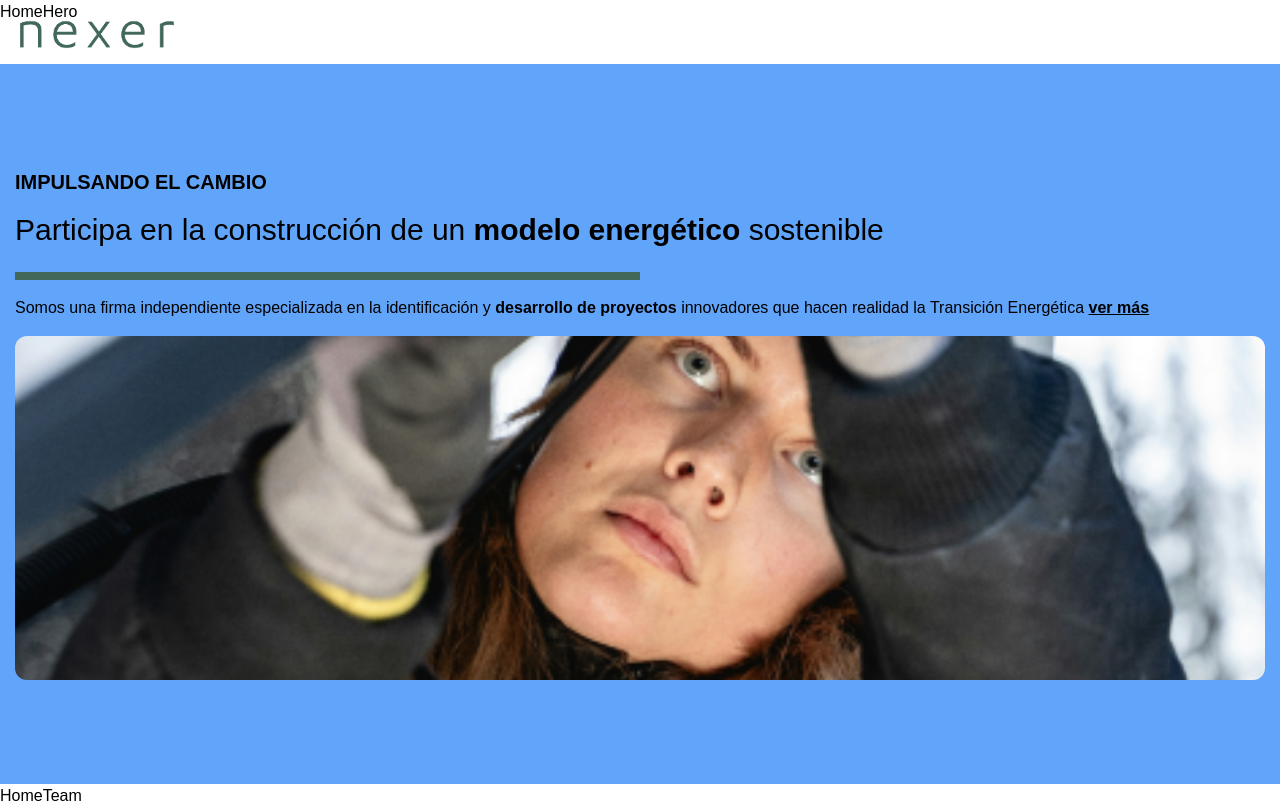
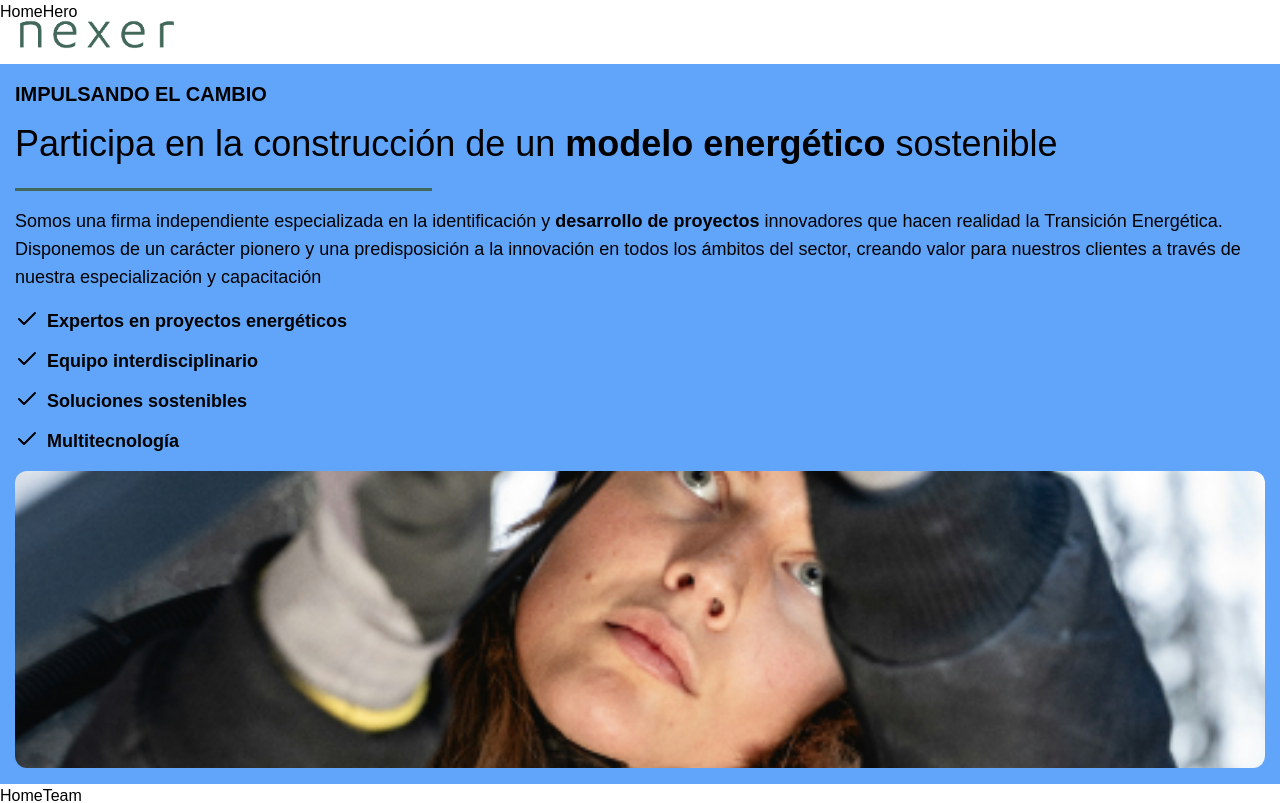
Before and after one commit to Lindapazw/nexer, a Next.js app: page / in a window 1280 px wide. Shown: the top 803 px of the page. Built offline with nearby package versions, Linux system fonts and the light colour scheme.

Commit message:
feat: text and image for about section

```diff
--- a/src/app/_components/about.tsx
+++ b/src/app/_components/about.tsx
@@ -1,21 +1,55 @@
+"use client";
+import { Check } from "lucide-react";
 import Image from "next/image";
 
 const HomeAbout = () => {
   return (
-    <section className="container h-[90vh] bg-blue-400 flex flex-col justify-center items-start py-4">
+    <section className="container mx-auto h-[90vh] bg-blue-400 flex flex-col justify-center items-start py-4">
       <h3 className="h3">IMPULSANDO EL CAMBIO</h3>
       <h2 className="h2">
         Participa en la construcción de un{" "}
         <span className="span">modelo energético </span>
         sostenible
       </h2>
-      <div className="w-1/2 bg-accent h-2"></div>
-      <p className="p py-4">
-        Somos una firma independiente especializada en la identificación y
-        <span className="span"> desarrollo de proyectos </span> innovadores que
-        hacen realidad la Transición Energética{" "}
-        <span className="span underline">ver más</span>
-      </p>
+      <div className="w-1/3 bg-accent h-1"></div>
+      <div className="lg:hidden">
+        <p className="p py-4">
+          Somos una firma independiente especializada en la identificación y
+          <span className="span"> desarrollo de proyectos </span> innovadores
+          que hacen realidad la Transición Energética{" "}
+          <span className="span underline">ver más</span>
+        </p>
+      </div>
+
+      <div className="hidden lg:block">
+        <p className="p py-4">
+          Somos una firma independiente especializada en la identificación y
+          <span className="span"> desarrollo de proyectos </span> innovadores
+          que hacen realidad la Transición Energética. Disponemos de un carácter
+          pionero y una predisposición a la innovación en todos los ámbitos del
+          sector, creando valor para nuestros clientes a través de nuestra
+          especialización y capacitación
+        </p>
+
+        <ol className="flex flex-col gap-3 mb-4 p">
+          <li className="span flex gap-2">
+            <Check />
+            <p>Expertos en proyectos energéticos</p>
+          </li>
+          <li className="span flex gap-2">
+            <Check />
+            <p>Equipo interdisciplinario </p>
+          </li>
+          <li className="span flex gap-2">
+            <Check />
+            <p>Soluciones sostenibles</p>
+          </li>
+          <li className="span flex gap-2">
+            <Check />
+            <p>Multitecnología</p>
+          </li>
+        </ol>
+      </div>
 
       <div className="relative w-full h-[50%]">
         <Image
--- a/src/app/globals.css
+++ b/src/app/globals.css
@@ -70,13 +70,13 @@ body {
     @apply bg-body text-primary;
   }
   .p {
-    @apply text-primary font-normal text-base;
+    @apply text-primary font-normal text-base lg:text-lg;
   }
   .h1 {
     @apply text-4xl xl:text-[64px] mb-6 font-bold;
   }
   .h2 {
-    @apply text-3xl mb-6 font-normal;
+    @apply text-3xl lg:text-4xl mb-6 font-normal;
   }
   .h3 {
     @apply text-sm lg:text-xl mb-4 font-semibold;
```
